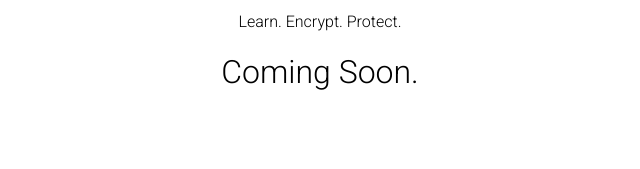
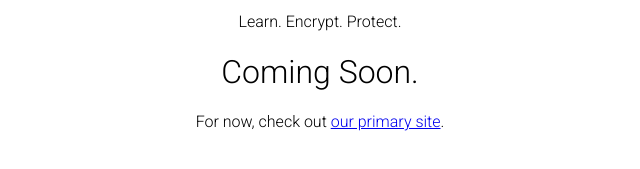
Before and after one commit to zandi/zandi.github.io, a plain HTML site: page index.html in a window 1280 px wide. Shown: the part 237-406 px from the top of the page, without its empty margins (320-960 px from the left). Drawn offline with Linux system fonts and the light colour scheme.

Commit message:
Add link to cryptoparty.in site. still placeholder page.

```diff
--- a/index.html
+++ b/index.html
@@ -11,6 +11,7 @@
 		<br>
 		Learn. Encrypt. Protect.
 		<div class="title">Coming Soon.</div>
+		For now, check out <a href="https://www.cryptoparty.in/ann_arbor">our primary site</a>.
 		</div>
 	</div>
 </body>
```
